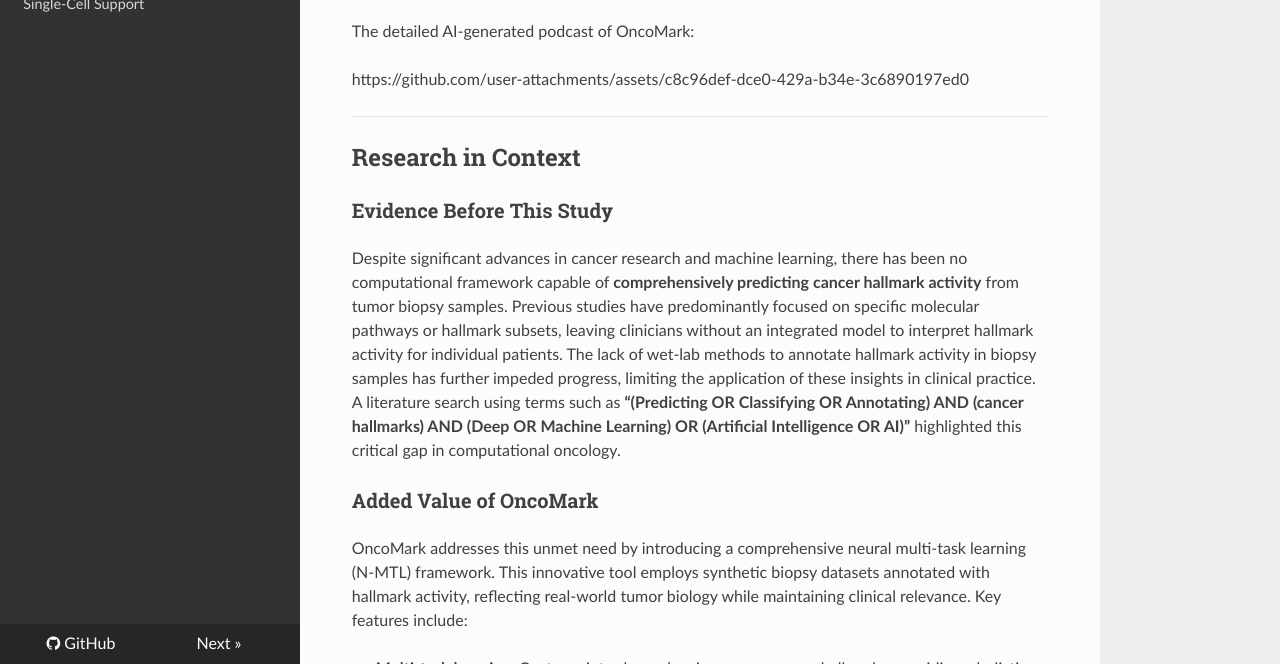
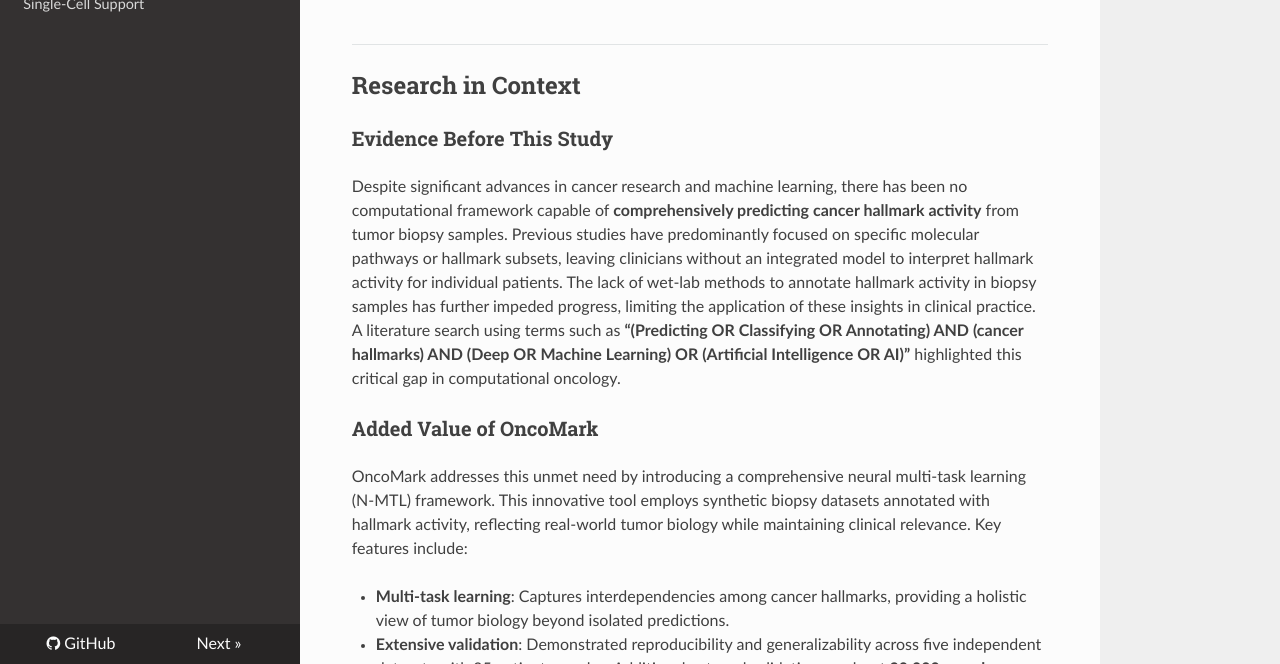
Before and after one commit to SML-CompBio/OncoMark, an MkDocs documentation site: the page built from docs/index.md, in a window 1280 px wide and 900 px high, scrolled down 738 px, cut to the strip 236-900 px from the top of the window. Built offline with MkDocs 1.6.1, drawn with Linux system fonts in a browser that asks for light colours; nearby versions of some CDN libraries.

Commit message:
Update index.md

```diff
--- a/docs/index.md
+++ b/docs/index.md
@@ -21,10 +21,6 @@ The detailed overview of OncoMark is provided in the following video:
 
 <script src="https://player.vimeo.com/api/player.js"></script>
 
-<br>
-The detailed AI-generated podcast of OncoMark:
-
-https://github.com/user-attachments/assets/c8c96def-dce0-429a-b34e-3c6890197ed0
 <br>
 <!--
 Developed through a collaborative effort between the research groups of [Prof. Shubhasis Haldar](https://www.shubhasis-haldar-cmt.com/) at the [SN Bose National Centre for Basic Sciences](https://www.bose.res.in/) and [Prof. Debayan Gupta](https://debayangupta.com/) at [Ashoka University](https://www.ashoka.edu.in/home/), OncoMark leverages cutting-edge computational methods to address the limitations of current molecular oncology approaches. This tool integrates state-of-the-art deep learning methodologies with domain-specific insights to enable precise and scalable hallmark analysis, advancing cancer diagnostics and treatment planning.
```
